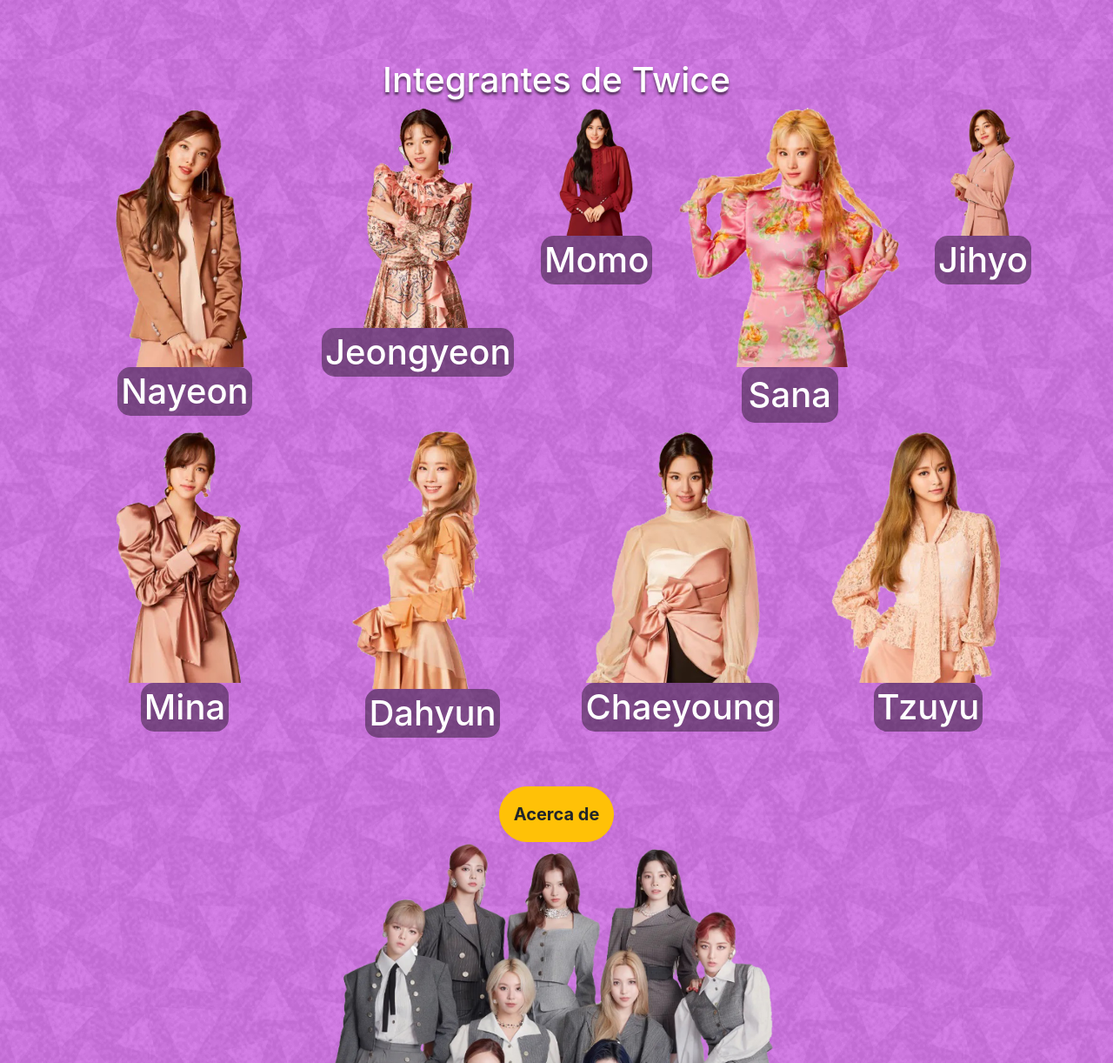
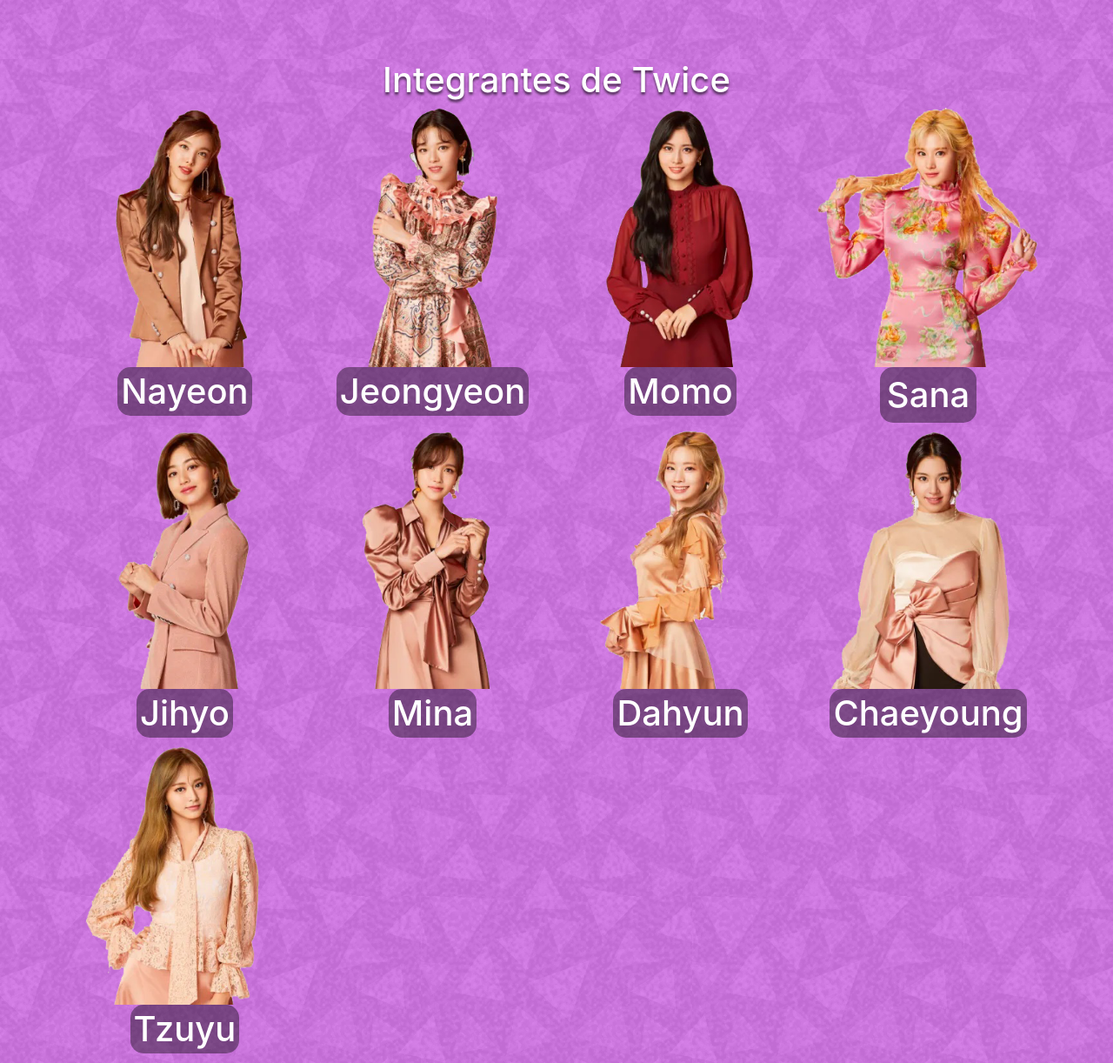
Before and after one commit to Hermes122020/HTML-1, a plain HTML site: page index.html in a window 1280 px wide. Shown: the part 2002-3224 px from the top of the page at 87% size. Drawn offline with nearby package versions, Linux system fonts and the light colour scheme; files whose address does not match are found by name.

```diff
--- a/index.html
+++ b/index.html
@@ -155,45 +155,47 @@
                 <h2 class="text-center text-white text-shadow h1">Integrantes de Twice</h2>
             </div>
             <div class="row row-cols-1 row-cols-2 row-cols-sm-2 row-cols-md-4">
+
+                <!--NaYeonMo-->
                 <div class="col-">
                     <img src="img/f1.png" alt="" class="w-100 amiibo">
                     <div class="text-center text-white"><span class="amiibo-name h1 p-1">Nayeon</span></div>
                 </div>
-                <div class="col-sm">
+                <div class="col-">
                     <img src="img/f2.png" alt="" class="w-100 amiibo">
                     <div class="text-center text-white"><span class="amiibo-name h1 p-1">Jeongyeon</span></div>
                 </div>
-                <div class="col-md">
+                <div class="col-">
                     <img src="img/f3.png" alt="" class="w-100 amiibo">
                     <div class="text-center text-white"><span class="amiibo-name h1 p-1">Momo</span></div>
                 </div>
 
-
+                <!--SaJiMi-->
                 <div class="col-">
                     <img src="img/f4.png" alt="" class="w-100 amiibo">
                     <div class="text-center text-white"><span class="amiibo-name h1 p-2">Sana</span></div>
                 </div>
-                <div class="col-sm">
+                <div class="col-">
                     <img src="img/f5.png" alt="" class="w-100 amiibo">
                     <div class="text-center text-white"><span class="amiibo-name h1 p-1">Jihyo</span></div>
                 </div>
-                <div class="col-md">
+                <div class="col-">
                     <img src="img/f6.png" alt="" class="w-100 amiibo">
                     <div class="text-center text-white"><span class="amiibo-name h1 p-1">Mina</span></div>
                 </div>
 
 
 
-
+                <!--DaChaeTzu-->
                 <div class="col-">
                     <img src="img/f7.png" alt="" class="w-100 amiibo">
                     <div class="text-center text-white"><span class="amiibo-name h1 p-1">Dahyun</span></div>
                 </div>
-                <div class="col-sm">
+                <div class="col-">
                     <img src="img/f8.png" alt="" class="w-100 amiibo">
                     <div class="text-center text-white"><span class="amiibo-name h1 p-1">Chaeyoung</span></div>
                 </div>
-                <div class="col-md">
+                <div class="col-">
                     <img src="img/f9.png" alt="" class="w-100 amiibo">
                     <div class="text-center text-white"><span class="amiibo-name h1 p-1">Tzuyu</span></div>
                 </div>
@@ -331,7 +333,13 @@
             </div>
             <div class="row"></div>
         </div>
+
     </div>
+
+
+
+
+
 
 
 
--- a/main.js
+++ b/main.js
@@ -23,6 +23,7 @@
 
        $(document).on('click','#btnEditar',function(){
                    $('#btnAdd').hide();
+                   $('#btnSave').show();
                    fila_borrar=parseInt($(this).attr('alt'));
                    var estudiante = JSON.parse(MisAlumnos[fila_borrar]);
                    $("#txtcod").val(estudiante.codigo);
```
Also changed, not shown: Principal.html (+6 -4 lines).
